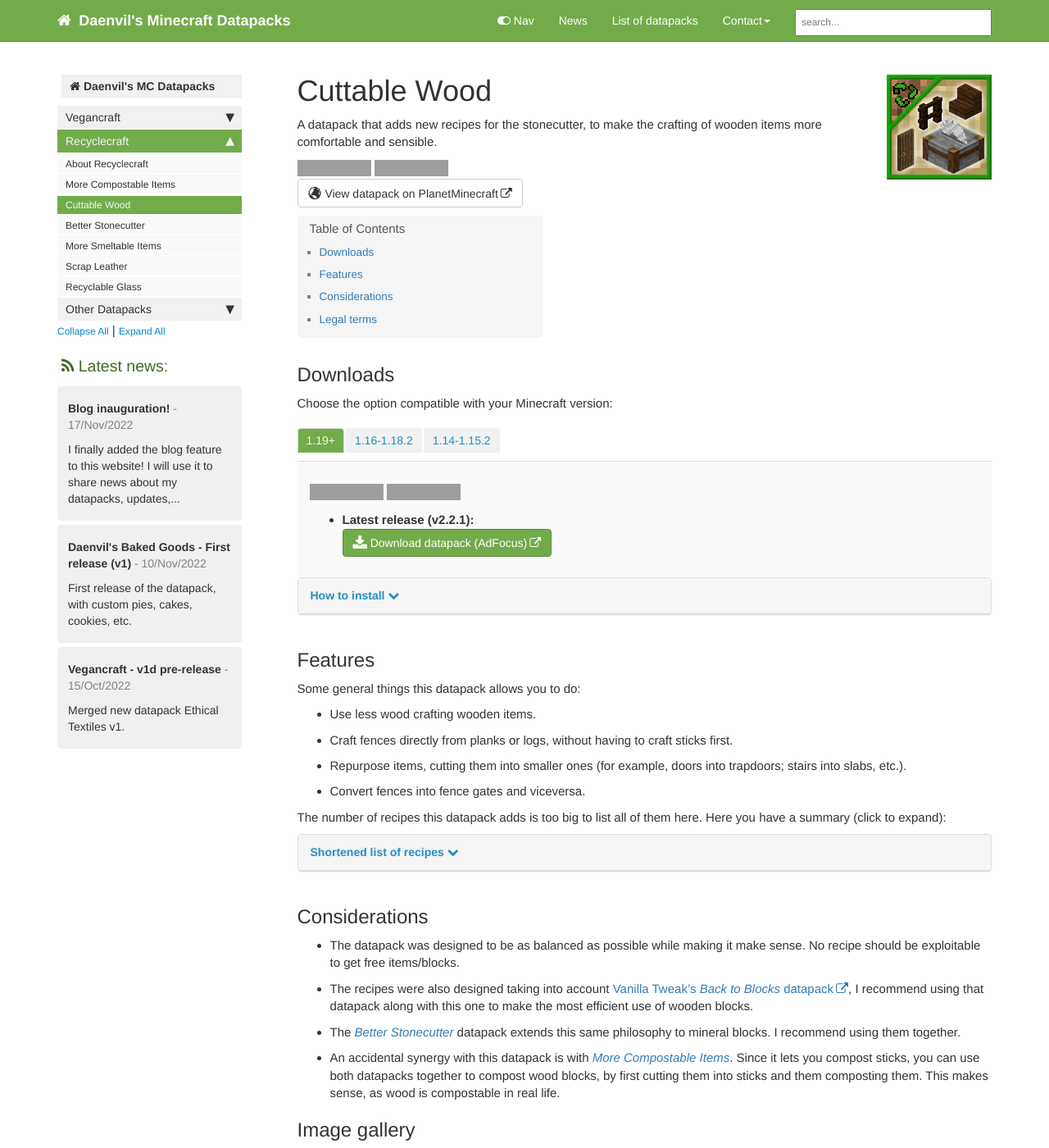
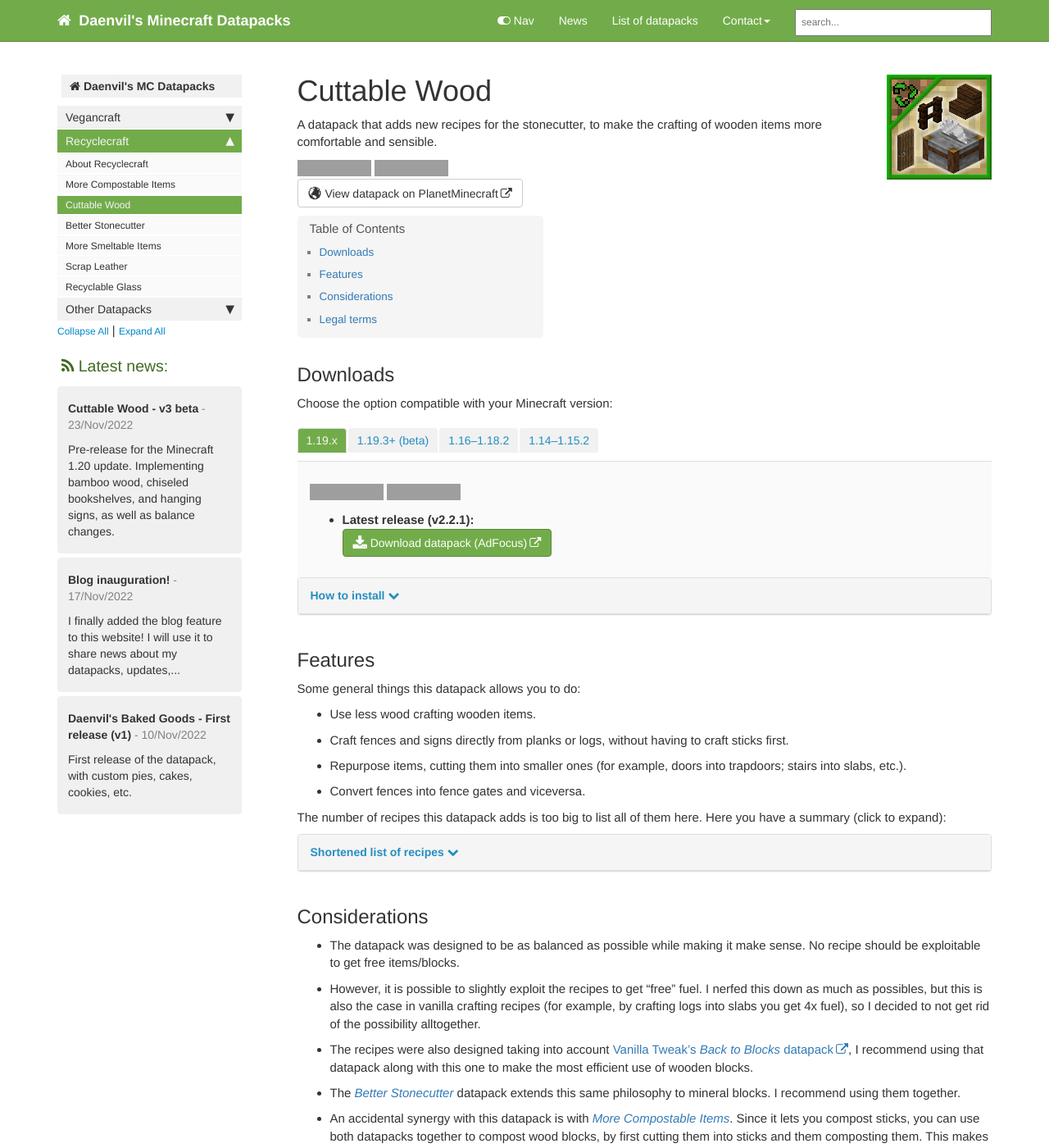
Before and after one commit to daenvil/MCDatapacks, a Jekyll site: the page built from pages/recyclecraft/cuttable_wood.md, in a window 1280 px wide and 1400 px high. Shown: the whole window at 82% size. Built offline with Jekyll 4.4.1, drawn with Linux system fonts in a browser that asks for light colours; some web fonts are replaced; comment, search, counter and statistics services are not loaded; some of the changed text lies outside the part shown; grey boxes are pictures that could not be loaded.

Commit message:
cuttable wood v3-beta release

```diff
--- a/pages/news/news_archive.html
+++ b/pages/news/news_archive.html
@@ -1,5 +1,5 @@
 ---
-title: News
+title: News archive
 sidebar: home_sidebar
 keywords: news, blog, updates, release notes, announcements
 permalink: news_archive.html
--- a/pages/recyclecraft/cuttable_wood.md
+++ b/pages/recyclecraft/cuttable_wood.md
@@ -4,20 +4,21 @@
 tags: [datapack, recyclecraft, standalone, QoL, crafting]
 sidebar: home_sidebar
 toc: true
-last_updated: 07/Nov/2022
+last_updated: 20/Nov/2022
 permalink: cuttable_wood.html
 published: true
 pmc: https://www.planetminecraft.com/data-pack/cuttable-wood/
 first_release: ["22","Jul","2020"]
-last_release: ["17","Nov","2022"]
+last_release: ["23","Nov","2022"]
 logo: recyclecraft/cuttable_wood/pack.png
+thumbnail: recyclecraft/cuttable_wood/thumbnail-mc1.20.png
 intro: "A datapack that adds new recipes for the stonecutter, to make the crafting of wooden items more comfortable and sensible."
 abstract: "Makes wood blocks cuttable in the stonecutter, to make the crafting of wooden items more comfortable and sensible."
 priority: 2
 index: 1
-downloads: 8100
-downloads_str: "&gt;8.1k"
-gallery: [https://static.planetminecraft.com/files/image/minecraft/data-pack/2021/836/15140456-screenshot-at_l.webp,https://static.planetminecraft.com/files/image/minecraft/data-pack/2021/836/15140455-screenshot-at_l.webp,https://static.planetminecraft.com/files/image/minecraft/data-pack/2021/836/15140457-screenshot-at_l.webp,https://static.planetminecraft.com/files/image/minecraft/data-pack/2021/836/15140458-screenshot-at_l.webp,https://static.planetminecraft.com/files/image/minecraft/data-pack/2021/836/15140459-screenshot-at_l.webp]
+downloads: 8200
+downloads_str: "&gt;8.2k"
+gallery: [images/recyclecraft/cuttable_wood/thumbnail-mc1.20.png,https://static.planetminecraft.com/files/image/minecraft/data-pack/2021/836/15140456-screenshot-at_l.webp,https://static.planetminecraft.com/files/image/minecraft/data-pack/2021/836/15140455-screenshot-at_l.webp,https://static.planetminecraft.com/files/image/minecraft/data-pack/2021/836/15140457-screenshot-at_l.webp,https://static.planetminecraft.com/files/image/minecraft/data-pack/2021/836/15140458-screenshot-at_l.webp,https://static.planetminecraft.com/files/image/minecraft/data-pack/2021/836/15140459-screenshot-at_l.webp]
 ---
 
 ## Downloads
@@ -25,29 +26,37 @@
 Choose the option compatible with your Minecraft version:
 
 <ul id="profileTabs" class="nav nav-tabs">
-    <li class="active"><a href="#current" data-toggle="tab">1.19+</a></li>
-    <li><a href="#legacy" data-toggle="tab">1.16-1.18.2</a></li>
-    <li><a href="#legacy2" data-toggle="tab">1.14-1.15.2</a></li>
+    <li class="active"><a href="#current" data-toggle="tab">1.19.x</a></li>
+    <li><a href="#beta" data-toggle="tab">1.19.3+ (beta)</a></li>
+    <li><a href="#legacy" data-toggle="tab">1.16–1.18.2</a></li>
+    <li><a href="#legacy2" data-toggle="tab">1.14–1.15.2</a></li>
 </ul>
 
 <div class="tab-content">
     <div role="tabpanel" class="tab-pane active" id="current">
         <p>
-            {% include dp_badges.html supports="1.19%2B" tested="1.19" %}
+            {% include dp_badges.html supports="1.19.x" tested="1.19" %}
             <br/>
             {% include dp_download.html version="v2.2.1" mirror-url="http://adfoc.us/76840384952719" mirror-platform="AdFocus" %}
         </p>
     </div>
+    <div role="tabpanel" class="tab-pane" id="beta">
+        <p>
+            {% include dp_badges.html supports="1.19.3+" tested="1.19.3--pre2" %}
+            <br/>
+            {% include dp_download.html version="v3-beta" mirror-url="http://adfoc.us/76840385749914" mirror-platform="AdFocus" %}
+        </p>
+    </div>
     <div role="tabpanel" class="tab-pane" id="legacy">
         <p>
-            {% include dp_badges.html supports="1.16--1.18.2" tested="1.16.5%2C%201.17.1%2C%201.18.2" %}
+            {% include dp_badges.html supports="1.16–1.18.2" tested="1.16.5%2C%201.17.1%2C%201.18.2" %}
             <br/>
             {% include dp_download.html version="v2.1.2-mc1.16-1.18.2" dropbox-url="https://www.dropbox.com/s/s0q8vl3soahq38k/cuttable_wood_v2.1.2_mc1.16-1.18.2.zip?dl=1" discontinued=true %}
         </p>
     </div>
     <div role="tabpanel" class="tab-pane" id="legacy2">
         <p>
-            {% include dp_badges.html supports="1.14--1.15.2" tested="1.14.4%2C%201.15.2" %}
+            {% include dp_badges.html supports="1.14–1.15.2" tested="1.14.4%2C%201.15.2" %}
             <br/>
             {% include dp_download.html version="v2-mc1.14-1.15.x" dropbox-url="https://www.dropbox.com/s/kvo9angmef6db2p/dnv_cuttable_wood_v2_mc1.14-1.15.x.zip?dl=1" discontinued=true %}
         </p>
@@ -61,7 +70,7 @@
 Some general things this datapack allows you to do:
 
 - Use less wood crafting wooden items.
-- Craft fences directly from planks or logs, without having to craft sticks first.
+- Craft fences and signs directly from planks or logs, without having to craft sticks first.
 - Repurpose items, cutting them into smaller ones (for example, doors into trapdoors; stairs into slabs, etc.).
 - Convert fences into fence gates and viceversa.
 
@@ -76,47 +85,59 @@
 <ul><li>Stripped log/stem
 </li><li>4 planks and all of its subproducts</li></ul>
 
-Log/stem:
+Log/stem/bamboo block:
 <ul><li>Stripped log/stem
-</li><li>4 planks and all of its subproducts</li></ul>
+</li><li>4 planks and all of its subproducts (2 planks in the case of bamboo)</li></ul>
 
-Stripped log/stem:
-<ul><li>4 planks and all of its subproducts</li></ul>
+Stripped log/stem/bamboo block:
+<ul><li>4 planks and all of its subproducts (2 planks in the case of bamboo)</li></ul>
 
 Planks:
-<ul><li>2 doors
-</li><li>4 trapdoors
+<ul><li>1 door
+</li><li>2 trapdoors
 </li><li>1 stairs
 </li><li>2 slabs
-</li><li>4 signs
-</li><li>2 fences
-</li><li>2 fence gates
-</li><li>4 pressure plates
-</li><li>4 bowls
-</li><li>4 ladders
-</li><li>9 buttons
-</li><li>4 sticks
-</li><li>1 barrel
-</li><li>1 chest
-</li><li>1 composter</li></ul>
-(all of this items have their own stonecutting recipes to cut them into smaller or equal-size items. For example, doors can be cut into trapdoors, signs, fences, fence gates, pressure plates, ladders, buttons, and sticks)
-<br/><br/>
-Boat:
-
-<ul><li>1 door
-</li><li>2 trapdoors
 </li><li>2 signs
 </li><li>2 fences
 </li><li>2 fence gates
 </li><li>2 pressure plates
 </li><li>4 bowls
-</li><li>4 ladders
-</li><li>9 buttons
-</li><li>10 sticks</li></ul>' id='recipes-summary' %}
+</li><li>2 ladders
+</li><li>4 buttons
+</li><li>4 sticks
+</li><li>1 barrel
+</li><li>1 chest
+</li><li>1 composter
+</li><li>1 chiseled bookshelf</li></ul>
+(all of this items have their own stonecutting recipes to cut them into smaller or equal-size items. For example, doors can be cut into trapdoors, signs, fences, fence gates, pressure plates, ladders, buttons, and sticks)
+<br/><br/>
+Boat/raft (chest boat/raft):
+
+<ul><li>2 doors
+</li><li>5 trapdoors
+</li><li>5 signs
+</li><li>5 fences
+</li><li>5 fence gates
+</li><li>5 pressure plates
+</li><li>10 (12) bowls
+</li><li>5 (6) ladders
+</li><li>10 buttons
+</li><li>10 (12) sticks</li></ul>
+Hanging signs:
+
+<ul><li>1 sign
+</li><li>1 fence
+</li><li>1 fence gate
+</li><li>1 pressure plate
+</li><li>2 bowls
+</li><li>1 ladder
+</li><li>2 buttons
+</li><li>2 sticks</li></ul>' id='recipes-summary' %}
 
 ## Considerations
 
 - The datapack was designed to be as balanced as possible while making it make sense. No recipe should be exploitable to get free items/blocks.
+- However, it is possible to slightly exploit the recipes to get "free" fuel. I nerfed this down as much as possibles, but this is also the case in vanilla crafting recipes (for example, by crafting logs into slabs you get 4x fuel), so I decided to not get rid of the possibility alltogether.
 - The recipes were also designed taking into account [Vanilla Tweak's _Back to Blocks_ datapack](https://vanillatweaks.net/picker/crafting-tweaks/){:target="_blank"}, I recommend using that datapack along with this one to make the most efficient use of wooden blocks.
 - The [_Better Stonecutter_](better_stonecutter.html) datapack extends this same philosophy to mineral blocks. I recommend using them together.
 - An accidental synergy with this datapack is with [_More Compostable Items_](more_compostable_items.html). Since it lets you compost sticks, you can use both datapacks together to compost wood blocks, by first cutting them into sticks and them composting them. This makes sense, as wood is compostable in real life.
```
Also changed, not shown: _includes/changelogs/cuttable_wood/v3-beta.md (+4 -3 lines), _posts/2022-11-23-cuttable_wood_v3-beta.md (+6 -2 lines), pages/recyclecraft/better_stonecutter.md (+2 -2 lines), pages/recyclecraft/more_compostable_items.md (+2 -2 lines), images/recyclecraft/cuttable_wood/thumbnail-mc1.20.png (added).
